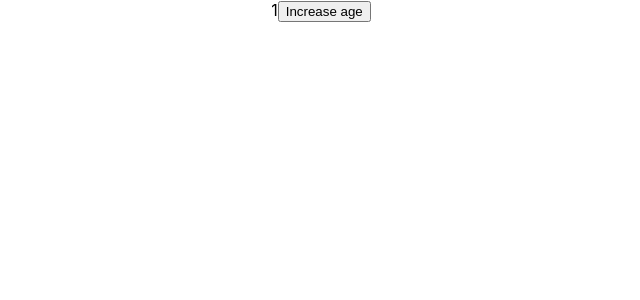
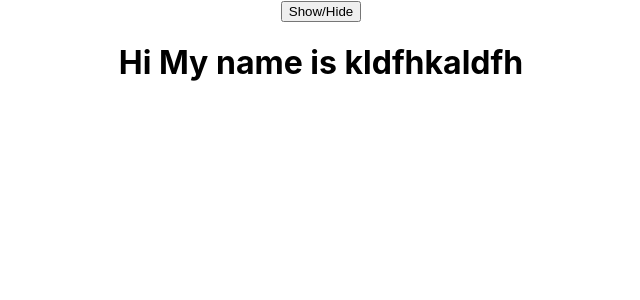
Before and after one commit to KyiPhyuKhant/react-app, a React (Create React App) app: page / in a window 1280 px wide. Shown: the top 300 px of the page, without its empty margins (319-959 px from the left). Built offline with nearby package versions, Linux system fonts and the light colour scheme.

Commit message:
Module 4: States in React, useState Hook

```diff
--- a/src/App.js
+++ b/src/App.js
@@ -2,19 +2,18 @@ import './App.css';
 import { useState } from 'react';
 
 function App() {
-  // let age = 0;
-  const [age, setAge] = useState(1);
-
-  const IncreaseAge = () => {
-    setAge(5);
-    // age = age + 1;
-    // console.log(age);
-  };
+  const [textColor, setTextColor] = useState("black");
 
   return (
     <div className='App'>
-      {age}
-      <button onClick={IncreaseAge}>Increase age</button>
+      <button
+        onClick={() => {
+          setTextColor(textColor === "black" ? "red" : "black");
+        }}
+      >
+        Show/Hide
+      </button>
+      <h1 style={{ color: textColor }}> Hi My name is kldfhkaldfh</h1>
     </div >
   );
 }
```
